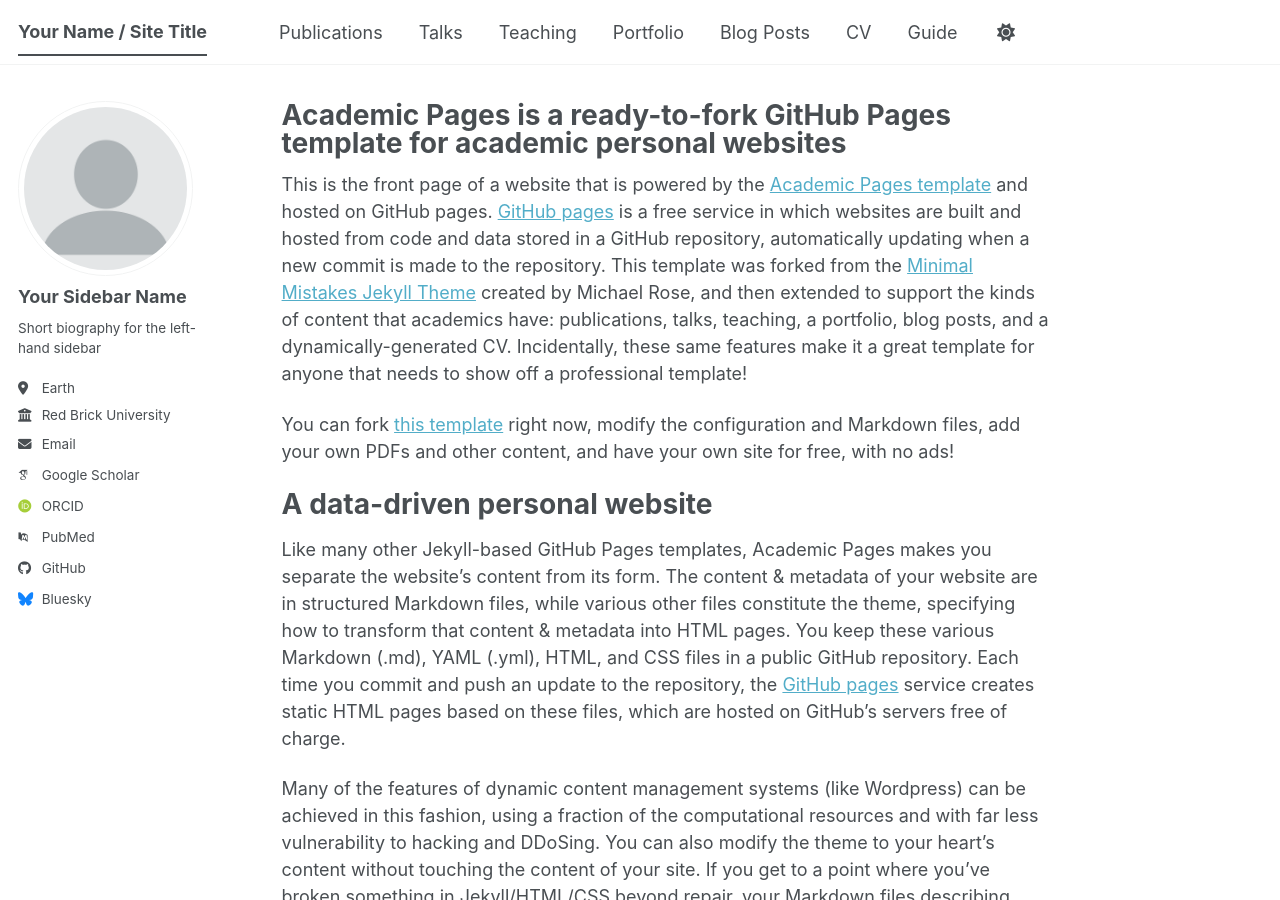
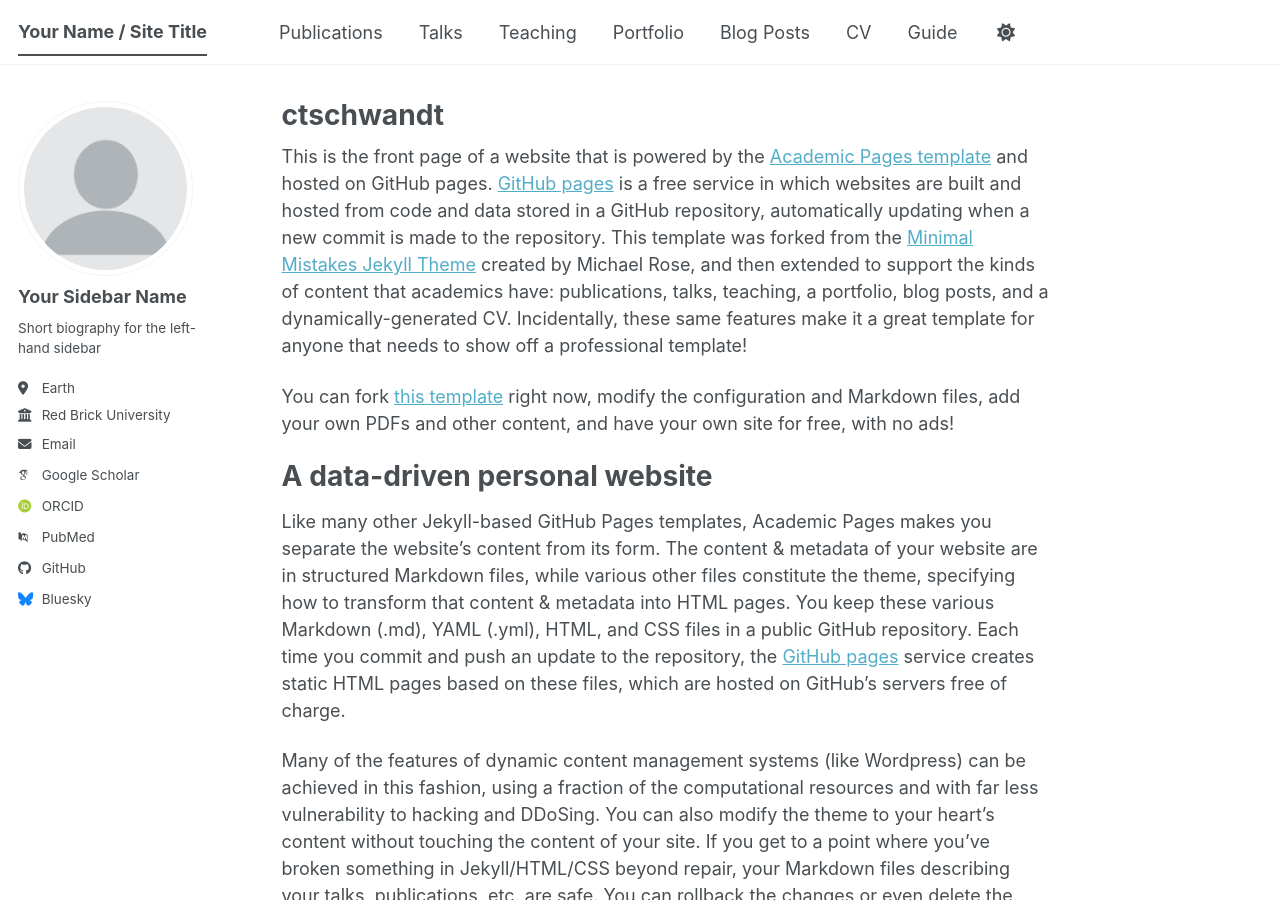
Before and after one commit to ctschwandt/ctschwandt.github.io, a Jekyll site: the page built from _pages/about.md, in a window 1280 px wide and 900 px high. Built offline with Jekyll 4.4.1, drawn with Linux system fonts in a browser that asks for light colours; some web fonts are replaced; a script bundle is joined from its source files by our own code; library files that are not in the unit come from our copies.

Commit message:
changed tab title

```diff
--- a/_pages/about.md
+++ b/_pages/about.md
@@ -1,6 +1,6 @@
 ---
 permalink: /
-title: "Academic Pages is a ready-to-fork GitHub Pages template for academic personal websites"
+title: "ctschwandt"
 author_profile: true
 redirect_from:
   - /about/
```
